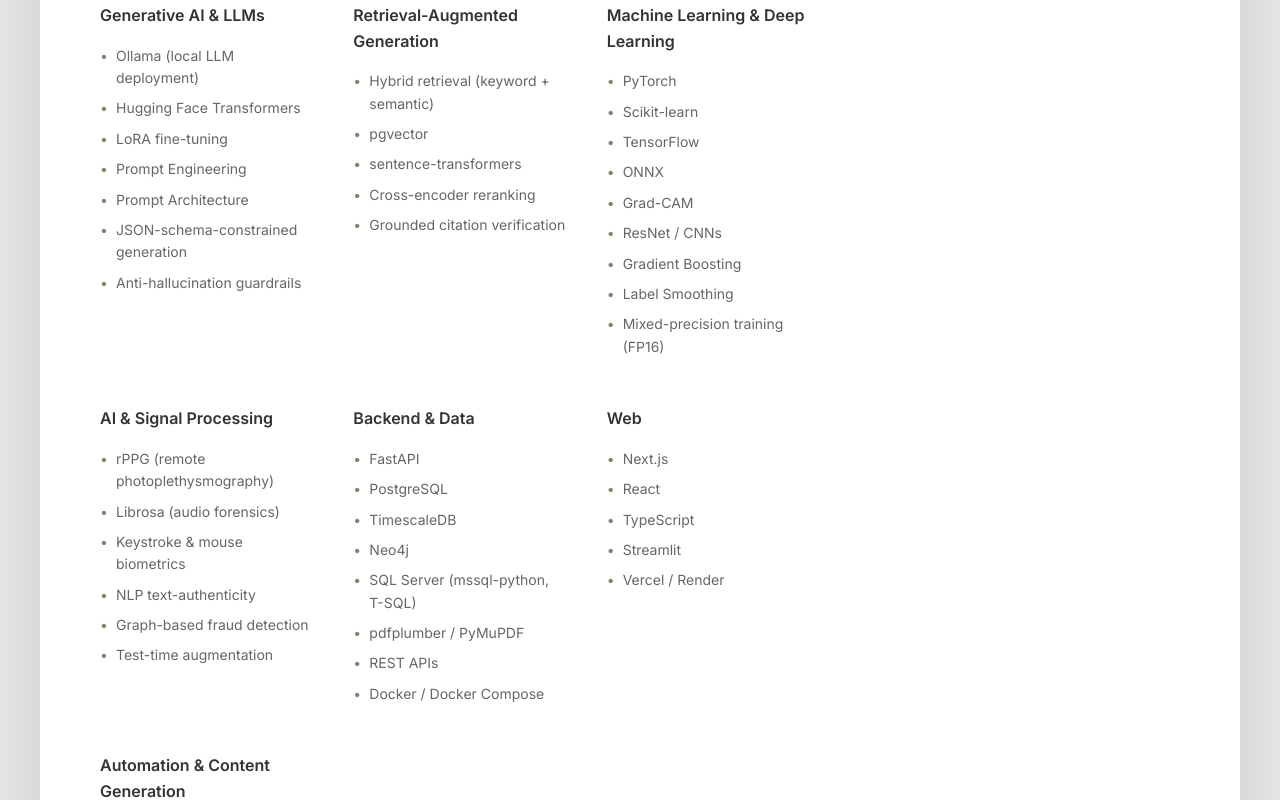
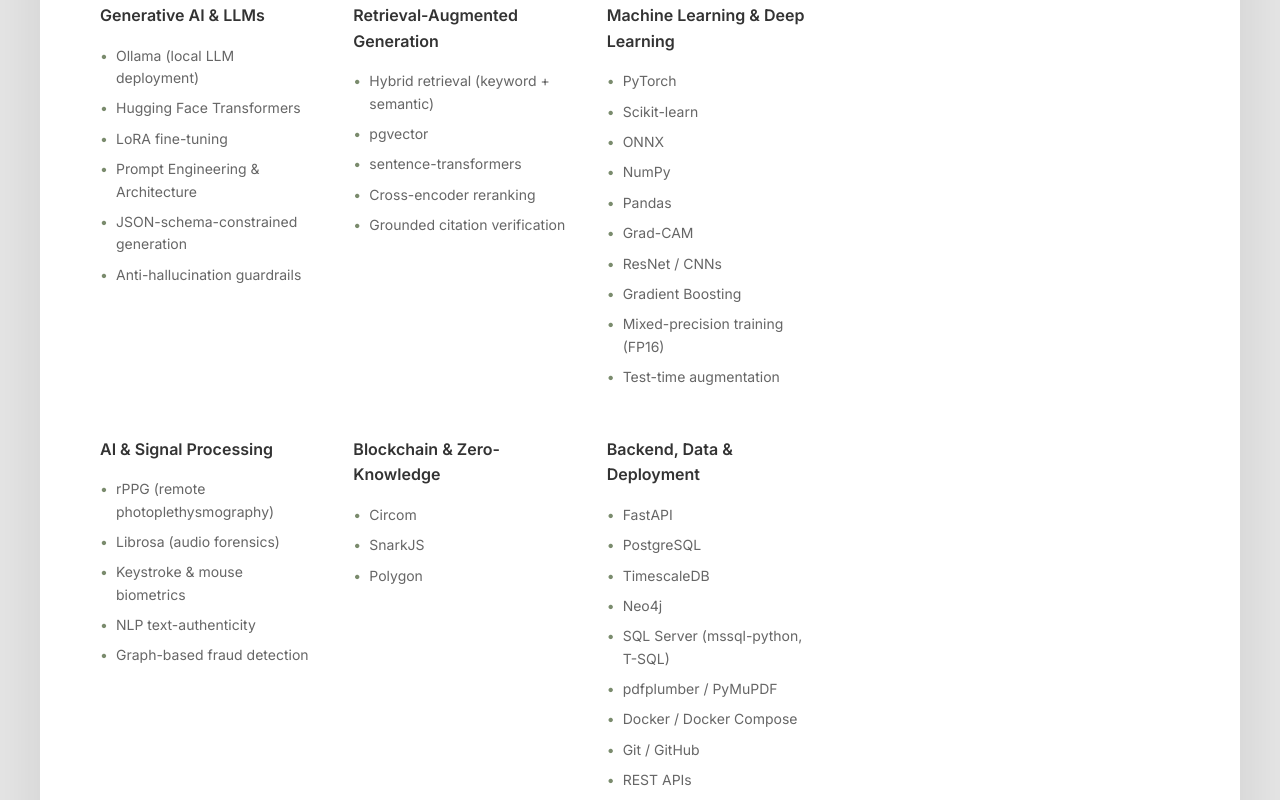
Before and after one commit to ronak-2005/portfolio, a Next.js app: page /about in a window 1280 px wide. Shown: the part 1740-2540 px from the top of the page. Built offline with nearby package versions, Linux system fonts and the light colour scheme.

Commit message:
Update skills categories and items in AboutPage

```diff
--- a/src/app/about/page.tsx
+++ b/src/app/about/page.tsx
@@ -5,7 +5,7 @@
   const skills = [
     {
       category: "Generative AI & LLMs",
-      items: ["Ollama (local LLM deployment)", "Hugging Face Transformers", "LoRA fine-tuning", "Prompt Engineering", "Prompt Architecture", "JSON-schema-constrained generation", "Anti-hallucination guardrails"],
+      items: ["Ollama (local LLM deployment)", "Hugging Face Transformers", "LoRA fine-tuning", "Prompt Engineering & Architecture", "JSON-schema-constrained generation", "Anti-hallucination guardrails"],
     },
     {
       category: "Retrieval-Augmented Generation",
@@ -13,19 +13,23 @@
     },
     {
       category: "Machine Learning & Deep Learning",
-      items: ["PyTorch", "Scikit-learn", "TensorFlow", "ONNX", "Grad-CAM", "ResNet / CNNs", "Gradient Boosting", "Label Smoothing", "Mixed-precision training (FP16)"],
+      items: ["PyTorch", "Scikit-learn", "ONNX", "NumPy", "Pandas", "Grad-CAM", "ResNet / CNNs", "Gradient Boosting", "Mixed-precision training (FP16)", "Test-time augmentation"],
     },
     {
       category: "AI & Signal Processing",
-      items: ["rPPG (remote photoplethysmography)", "Librosa (audio forensics)", "Keystroke & mouse biometrics", "NLP text-authenticity", "Graph-based fraud detection", "Test-time augmentation"],
+      items: ["rPPG (remote photoplethysmography)", "Librosa (audio forensics)", "Keystroke & mouse biometrics", "NLP text-authenticity", "Graph-based fraud detection"],
     },
     {
-      category: "Backend & Data",
-      items: ["FastAPI", "PostgreSQL", "TimescaleDB", "Neo4j", "SQL Server (mssql-python, T-SQL)", "pdfplumber / PyMuPDF", "REST APIs", "Docker / Docker Compose"],
+      category: "Blockchain & Zero-Knowledge",
+      items: ["Circom", "SnarkJS", "Polygon"],
+    },
+    {
+      category: "Backend, Data & Deployment",
+      items: ["FastAPI", "PostgreSQL", "TimescaleDB", "Neo4j", "SQL Server (mssql-python, T-SQL)", "pdfplumber / PyMuPDF", "Docker / Docker Compose", "Git / GitHub", "REST APIs"],
     },
     {
       category: "Web",
-      items: ["Next.js", "React", "TypeScript", "Streamlit", "Vercel / Render"],
+      items: ["Next.js", "React", "TypeScript", "Streamlit"],
     },
     {
       category: "Automation & Content Generation",
```
